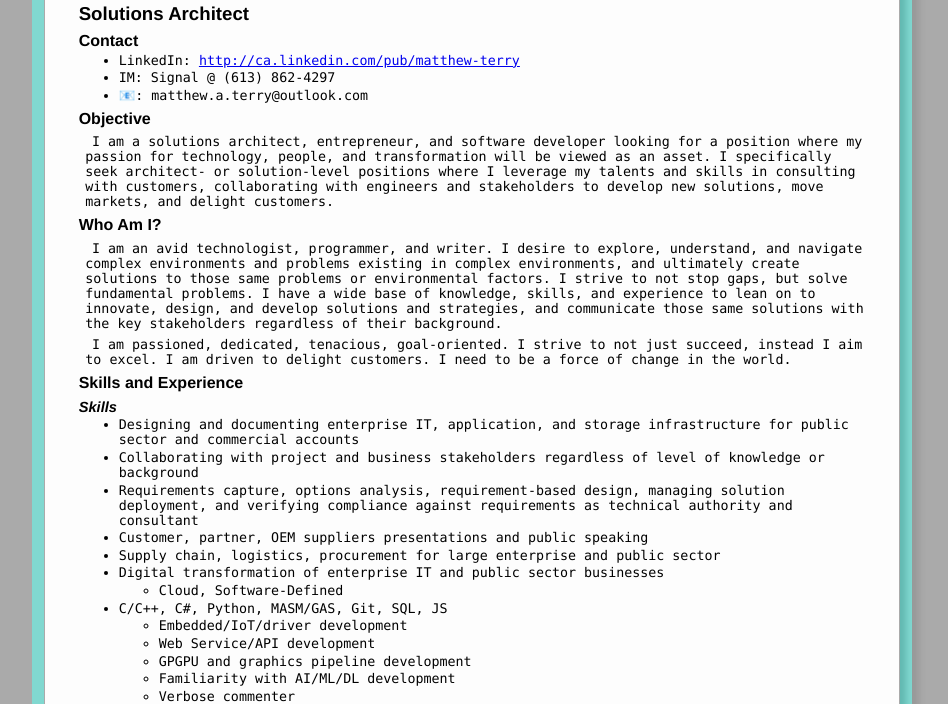
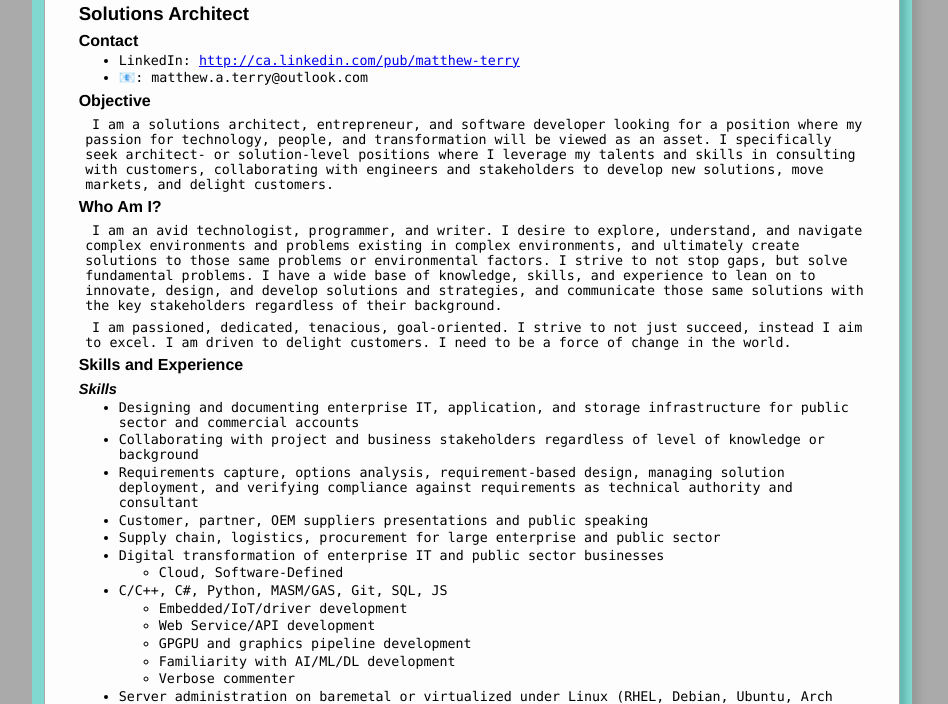
Before and after one commit to mterry/resume, a plain HTML site: page index.html in a window 1280 px wide. Shown: the part 95-799 px from the top of the page, without its empty margins (168-1116 px from the left). Drawn offline with Linux system fonts and the light colour scheme.

Commit message:
Update index.html

```diff
--- a/index.html
+++ b/index.html
@@ -15,7 +15,6 @@
 				<h3 id="contact">Contact</h3>
 				<ul>
 					<li>LinkedIn: <a href="http://ca.linkedin.com/pub/matthew-terry">http://ca.linkedin.com/pub/matthew-terry</a></li>
-					<li>IM: Signal @ (613) 862-4297</li>
 					<li>&#128231;: matthew.a.terry@outlook.com</li>
 				</ul>
 				<h3 id="objective">Objective</h3>
```
